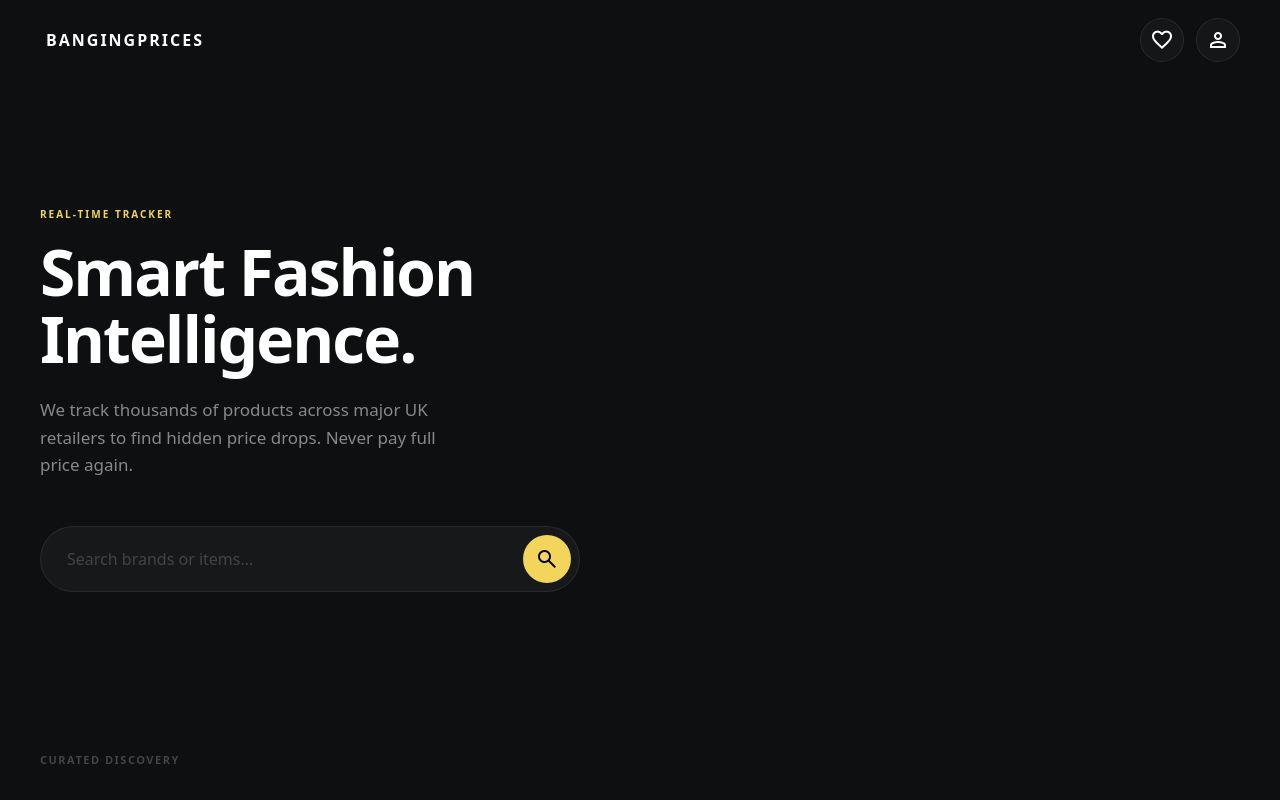
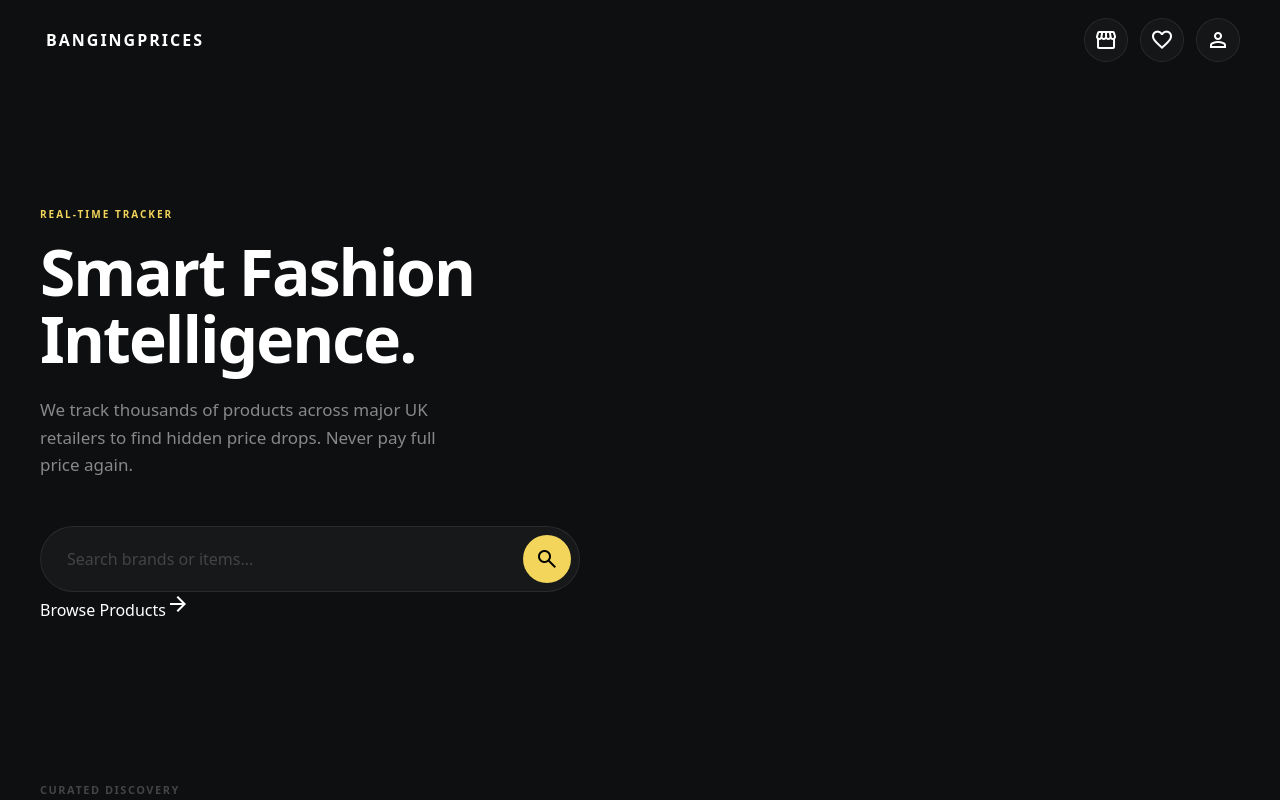
Before and after one commit to kofiarhin/price-pulse, a React (Vite) app in the folder client/: page / in a window 1280 px wide. Shown: the top 800 px of the page. Built offline with nearby package versions, Linux system fonts and the light colour scheme; no server answers.

Commit message:
Update HomePage.jsx

```diff
--- a/client/src/pages/HomePage/HomePage.jsx
+++ b/client/src/pages/HomePage/HomePage.jsx
@@ -1,5 +1,5 @@
 import { useMemo, useState } from "react";
-import { useNavigate } from "react-router-dom";
+import { useNavigate, Link } from "react-router-dom";
 import "./home-page.styles.scss";
 
 const HomePage = () => {
@@ -52,10 +52,20 @@ const HomePage = () => {
             <button
               className="home-page-icon-btn"
               onClick={() => navigate("/products")}
+              aria-label="Browse products"
+              title="Browse products"
+            >
+              <span className="material-symbols-outlined">storefront</span>
+            </button>
+
+            <button
+              className="home-page-icon-btn"
+              onClick={() => navigate("/products")}
               aria-label="Favorites"
             >
               <span className="material-symbols-outlined">favorite</span>
             </button>
+
             <button
               className="home-page-icon-btn"
               onClick={() => navigate("/products")}
@@ -89,6 +99,14 @@ const HomePage = () => {
               </button>
             </form>
           </div>
+
+          {/* ✅ Browse Products link */}
+          <div className="home-page-cta-row">
+            <Link to="/products" className="home-page-browse-link">
+              Browse Products
+              <span className="material-symbols-outlined">arrow_forward</span>
+            </Link>
+          </div>
         </section>
 
         <span className="home-page-label">Curated Discovery</span>
```
